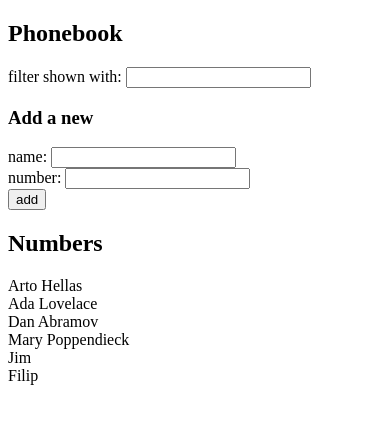
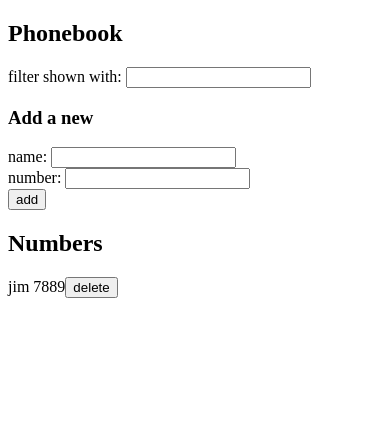
Before and after one commit to JimMagnusson/steamboost, a React (Create React App) app in the folder part2/: page / in a window 390 px wide. Shown: the top 424 px of the page. Built offline with nearby package versions, Linux system fonts and the light colour scheme; data requests are answered from the project's data file.

Commit message:
Add remove functionality to phonebook

```diff
--- a/part2/db.json
+++ b/part2/db.json
@@ -1,34 +1,9 @@
 {
   "persons": [
     {
-      "name": "Arto Hellas",
-      "number": "040-123456",
+      "name": "jim",
+      "number": "7889",
       "id": 1
-    },
-    {
-      "name": "Ada Lovelace",
-      "number": "39-44-5323523",
-      "id": 2
-    },
-    {
-      "name": "Dan Abramov",
-      "number": "12-43-234345",
-      "id": 3
-    },
-    {
-      "name": "Mary Poppendieck",
-      "number": "39-23-6423122",
-      "id": 4
-    },
-    {
-      "name": "Jim",
-      "number": "123",
-      "id": 5
-    },
-    {
-      "name": "Filip",
-      "number": "789",
-      "id": 6
     }
   ]
 }
--- a/part2/src/App.js
+++ b/part2/src/App.js
@@ -40,11 +40,31 @@ const App = () => {
         setNewName('')
         setNewNumber('')
       })
+      .catch(error => {
+        console.log('fail')
+      })
     }
     else {
       alert(`${newName} is already in the phonebook`)
     }
   }
+
+  const removePerson = (id, event) => {
+    event.preventDefault()
+    const found = persons.find(element => id === element.id);
+    if (window.confirm(`Delete ${found.name}?`)) {
+      personService
+      .remove(id)
+      .then(() => {
+        const remainingPersons = persons.filter(n => n.id !== id)
+        setPersons(remainingPersons)
+      })
+      .catch(error => {
+        console.log('fail')
+      })
+    }
+  }
+
 
   const handleNameChange = (event) => {
     setNewName(event.target.value)
@@ -82,7 +102,7 @@ const App = () => {
 
       <h2>Numbers</h2>
 
-      <Persons persons = {personsToShow}/>
+      <Persons persons = {personsToShow} removePerson = {removePerson}/>
 
     </div>
   )
--- a/part2/src/components/Persons.js
+++ b/part2/src/components/Persons.js
@@ -4,7 +4,9 @@ const Persons = (props) => {
     <div>
         {props.persons.map(person =>
             <div key = {person.id}>
-            {person.name}
+                {person.name} {person.number}
+                <button onClick={(event) => props.removePerson(person.id, event)}> delete
+                </button>
             </div>
         )}
     </div>
--- a/part2/src/services/persons.js
+++ b/part2/src/services/persons.js
@@ -16,8 +16,14 @@ const getAll = () => {
     return request.then(response => response.data)
   }
 
+  const remove = (id) => {
+    const request = axios.delete(`http://localhost:3001/persons/${id}`)
+    return request.then(response => response.data)
+  }
+
 export default {
     getAll: getAll,
     create: create,
-    update: update
+    update: update,
+    remove: remove
   }
```
